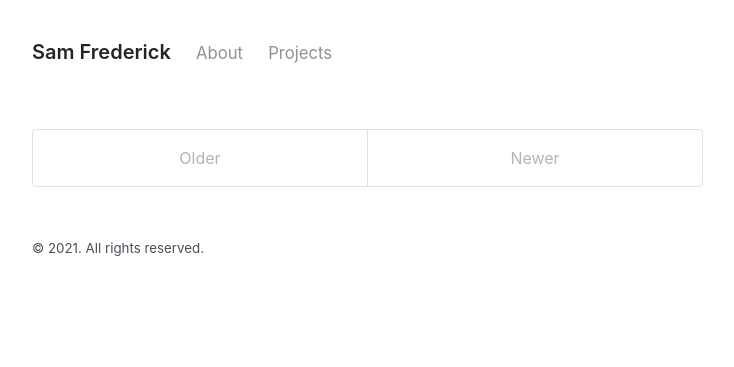
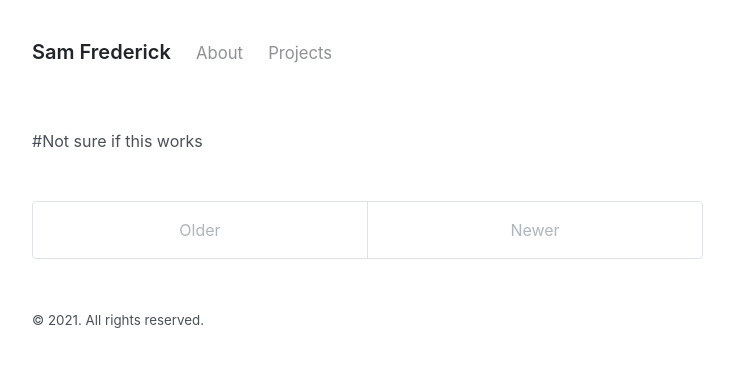
Before and after one commit to samfrederick/samfrederick.github.io, a Jekyll site: the page built from index.html, in a window 1280 px wide. Shown: the top 367 px of the page, without its empty margins (272-1006 px from the left). Built offline with Jekyll 4.4.1, drawn with Linux system fonts in a browser that asks for light colours; the list of posts is cut into pages by our own code.

Commit message:
Update index.html

```diff
--- a/index.html
+++ b/index.html
@@ -2,6 +2,8 @@
 layout: default
 title: Home
 ---
+
+#Not sure if this works
 
 <div class="posts">
   {% for post in paginator.posts %}
```
